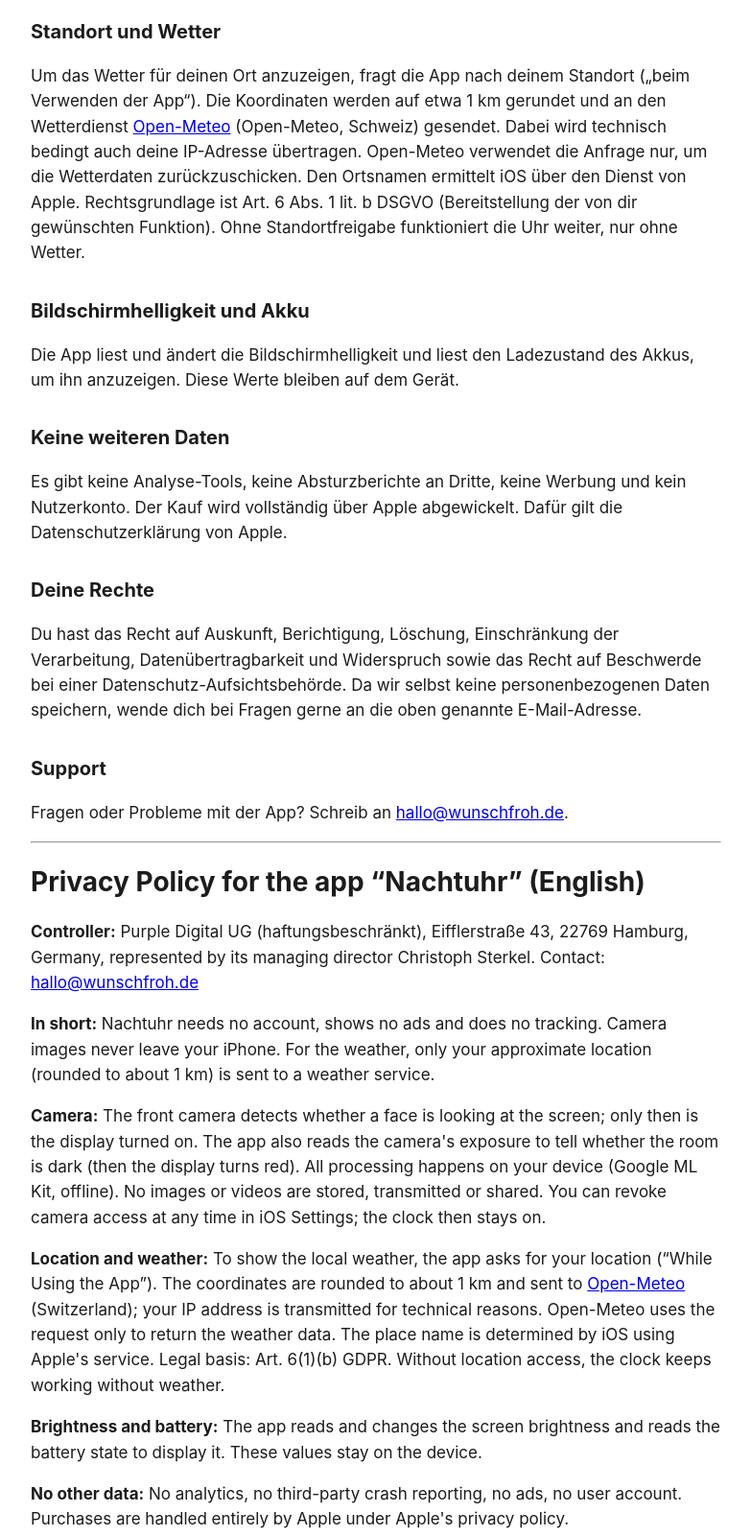
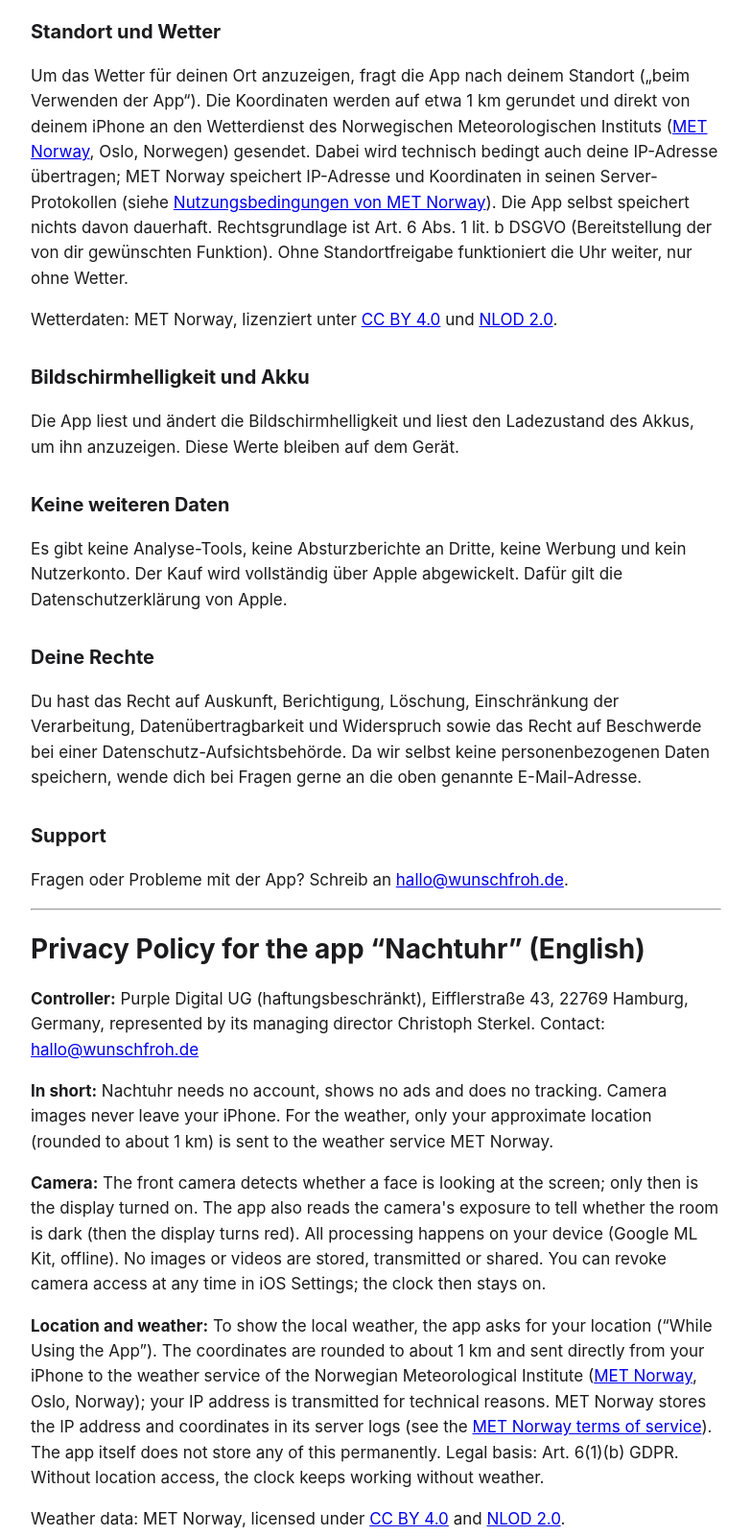
Before and after one commit to Walbourg1/nachtuhr, a plain HTML site: page datenschutz.html in a window 1280 px wide. Shown: the part 800-2401 px from the top of the page at 96% size, without its empty margins (248-1031 px from the left). Drawn offline with Linux system fonts and the light colour scheme.

Commit message:
Wetterdienst: MET Norway statt Open-Meteo, Quellenhinweis
Co-Authored-By: Claude Opus 5.5 <noreply@anthropic.com>

```diff
--- a/datenschutz.html
+++ b/datenschutz.html
@@ -15,19 +15,20 @@
 </head>
 <body>
 <h1>Datenschutzerklärung für die App „Nachtuhr“</h1>
-<p class="stand">Stand: 16. November 2026 · <a href="#en">English version below</a></p>
+<p class="stand">Stand: 16. November 2026 (Wetterdienst: MET Norway) · <a href="#en">English version below</a></p>
 
 <h2>Verantwortlich</h2>
 <p>Purple Digital UG (haftungsbeschränkt)<br>Eifflerstraße 43<br>22769 Hamburg<br>Deutschland<br>vertreten durch den Geschäftsführer Christoph Sterkel<br>E-Mail: <a href="mailto:hallo@wunschfroh.de">hallo@wunschfroh.de</a></p>
 
 <h2>Kurz gesagt</h2>
-<p>Nachtuhr braucht kein Konto, zeigt keine Werbung und verwendet kein Tracking. Kamerabilder verlassen dein iPhone nie. Für das Wetter wird nur dein ungefährer Standort (auf etwa 1 km gerundet) an einen Wetterdienst gesendet.</p>
+<p>Nachtuhr braucht kein Konto, zeigt keine Werbung und verwendet kein Tracking. Kamerabilder verlassen dein iPhone nie. Für das Wetter wird nur dein ungefährer Standort (auf etwa 1 km gerundet) an den Wetterdienst MET Norway gesendet.</p>
 
 <h2>Kamera</h2>
 <p>Die Frontkamera erkennt, ob ein Gesicht auf das Display schaut. Nur dann wird die Anzeige eingeschaltet. Außerdem wertet die App die Belichtung der Kamera aus, um zu erkennen, ob es im Raum dunkel ist (dann wird die Anzeige rot). Die Auswertung geschieht ausschließlich auf deinem Gerät (Google ML Kit, offline). Es werden keine Bilder oder Videos gespeichert, übertragen oder an Dritte weitergegeben. Du kannst den Kamerazugriff jederzeit in den iOS-Einstellungen widerrufen. Die Uhr bleibt dann dauerhaft an.</p>
 
 <h2>Standort und Wetter</h2>
-<p>Um das Wetter für deinen Ort anzuzeigen, fragt die App nach deinem Standort („beim Verwenden der App“). Die Koordinaten werden auf etwa 1 km gerundet und an den Wetterdienst <a href="https://open-meteo.com/">Open-Meteo</a> (Open-Meteo, Schweiz) gesendet. Dabei wird technisch bedingt auch deine IP-Adresse übertragen. Open-Meteo verwendet die Anfrage nur, um die Wetterdaten zurückzuschicken. Den Ortsnamen ermittelt iOS über den Dienst von Apple. Rechtsgrundlage ist Art. 6 Abs. 1 lit. b DSGVO (Bereitstellung der von dir gewünschten Funktion). Ohne Standortfreigabe funktioniert die Uhr weiter, nur ohne Wetter.</p>
+<p>Um das Wetter für deinen Ort anzuzeigen, fragt die App nach deinem Standort („beim Verwenden der App“). Die Koordinaten werden auf etwa 1 km gerundet und direkt von deinem iPhone an den Wetterdienst des Norwegischen Meteorologischen Instituts (<a href="https://api.met.no/">MET Norway</a>, Oslo, Norwegen) gesendet. Dabei wird technisch bedingt auch deine IP-Adresse übertragen; MET Norway speichert IP-Adresse und Koordinaten in seinen Server-Protokollen (siehe <a href="https://api.met.no/doc/TermsOfService">Nutzungsbedingungen von MET Norway</a>). Die App selbst speichert nichts davon dauerhaft. Rechtsgrundlage ist Art. 6 Abs. 1 lit. b DSGVO (Bereitstellung der von dir gewünschten Funktion). Ohne Standortfreigabe funktioniert die Uhr weiter, nur ohne Wetter.</p>
+<p>Wetterdaten: MET Norway, lizenziert unter <a href="https://creativecommons.org/licenses/by/4.0/">CC BY 4.0</a> und <a href="https://data.norge.no/nlod/en/2.0">NLOD 2.0</a>.</p>
 
 <h2>Bildschirmhelligkeit und Akku</h2>
 <p>Die App liest und ändert die Bildschirmhelligkeit und liest den Ladezustand des Akkus, um ihn anzuzeigen. Diese Werte bleiben auf dem Gerät.</p>
@@ -44,9 +45,10 @@
 <hr>
 <h1 id="en">Privacy Policy for the app “Nachtuhr” (English)</h1>
 <p><strong>Controller:</strong> Purple Digital UG (haftungsbeschränkt), Eifflerstraße 43, 22769 Hamburg, Germany, represented by its managing director Christoph Sterkel. Contact: <a href="mailto:hallo@wunschfroh.de">hallo@wunschfroh.de</a></p>
-<p><strong>In short:</strong> Nachtuhr needs no account, shows no ads and does no tracking. Camera images never leave your iPhone. For the weather, only your approximate location (rounded to about 1 km) is sent to a weather service.</p>
+<p><strong>In short:</strong> Nachtuhr needs no account, shows no ads and does no tracking. Camera images never leave your iPhone. For the weather, only your approximate location (rounded to about 1 km) is sent to the weather service MET Norway.</p>
 <p><strong>Camera:</strong> The front camera detects whether a face is looking at the screen; only then is the display turned on. The app also reads the camera's exposure to tell whether the room is dark (then the display turns red). All processing happens on your device (Google ML Kit, offline). No images or videos are stored, transmitted or shared. You can revoke camera access at any time in iOS Settings; the clock then stays on.</p>
-<p><strong>Location and weather:</strong> To show the local weather, the app asks for your location (“While Using the App”). The coordinates are rounded to about 1 km and sent to <a href="https://open-meteo.com/">Open-Meteo</a> (Switzerland); your IP address is transmitted for technical reasons. Open-Meteo uses the request only to return the weather data. The place name is determined by iOS using Apple's service. Legal basis: Art. 6(1)(b) GDPR. Without location access, the clock keeps working without weather.</p>
+<p><strong>Location and weather:</strong> To show the local weather, the app asks for your location (“While Using the App”). The coordinates are rounded to about 1 km and sent directly from your iPhone to the weather service of the Norwegian Meteorological Institute (<a href="https://api.met.no/">MET Norway</a>, Oslo, Norway); your IP address is transmitted for technical reasons. MET Norway stores the IP address and coordinates in its server logs (see the <a href="https://api.met.no/doc/TermsOfService">MET Norway terms of service</a>). The app itself does not store any of this permanently. Legal basis: Art. 6(1)(b) GDPR. Without location access, the clock keeps working without weather.</p>
+<p>Weather data: MET Norway, licensed under <a href="https://creativecommons.org/licenses/by/4.0/">CC BY 4.0</a> and <a href="https://data.norge.no/nlod/en/2.0">NLOD 2.0</a>.</p>
 <p><strong>Brightness and battery:</strong> The app reads and changes the screen brightness and reads the battery state to display it. These values stay on the device.</p>
 <p><strong>No other data:</strong> No analytics, no third-party crash reporting, no ads, no user account. Purchases are handled entirely by Apple under Apple's privacy policy.</p>
 <p><strong>Your rights:</strong> You have the right to access, rectification, erasure, restriction of processing, data portability and objection, and the right to lodge a complaint with a data protection authority. As we do not store any personal data ourselves, please contact us with any questions at the address above.</p>
```
Also changed, not shown: index.html (+4 -0 lines).
